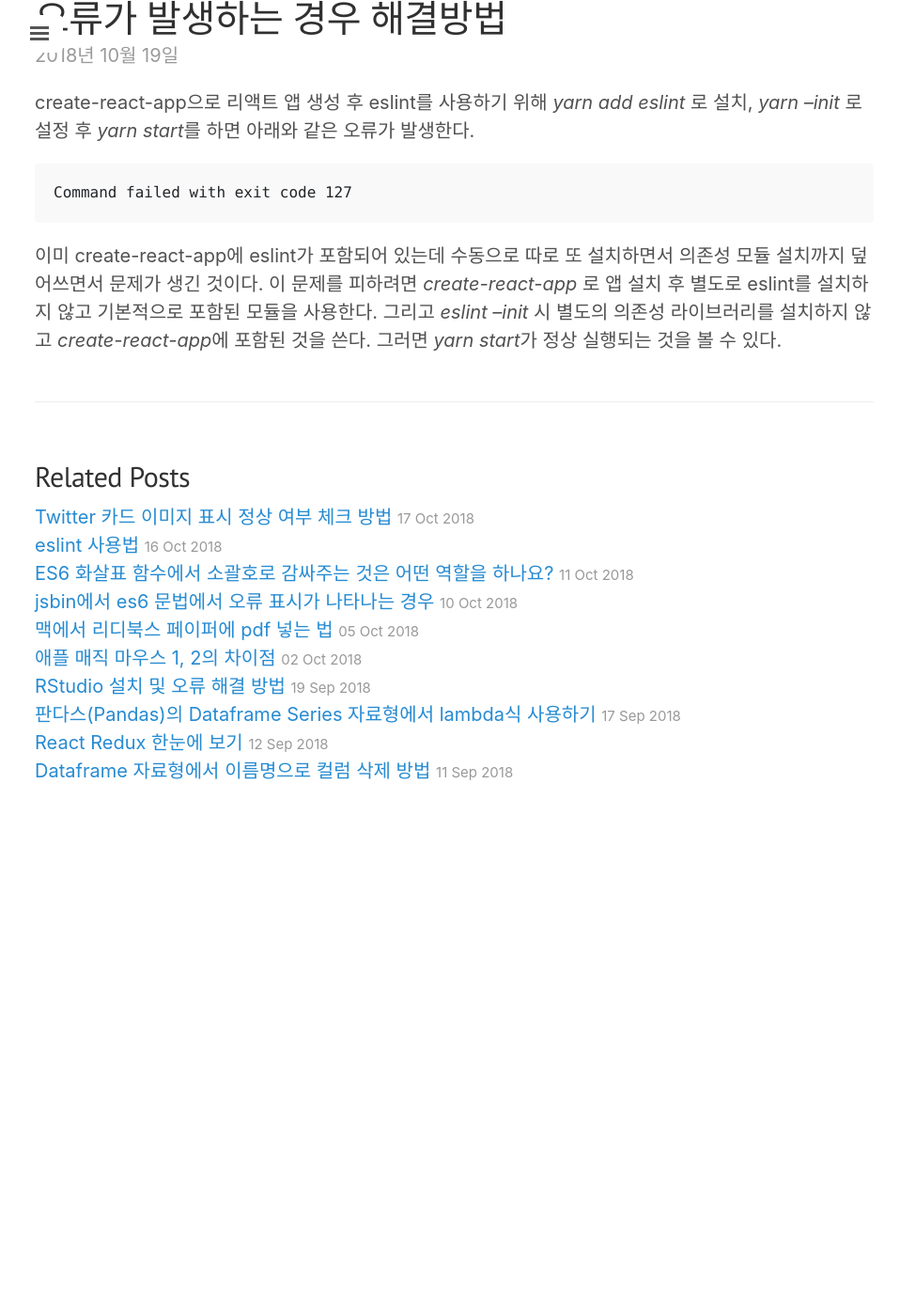
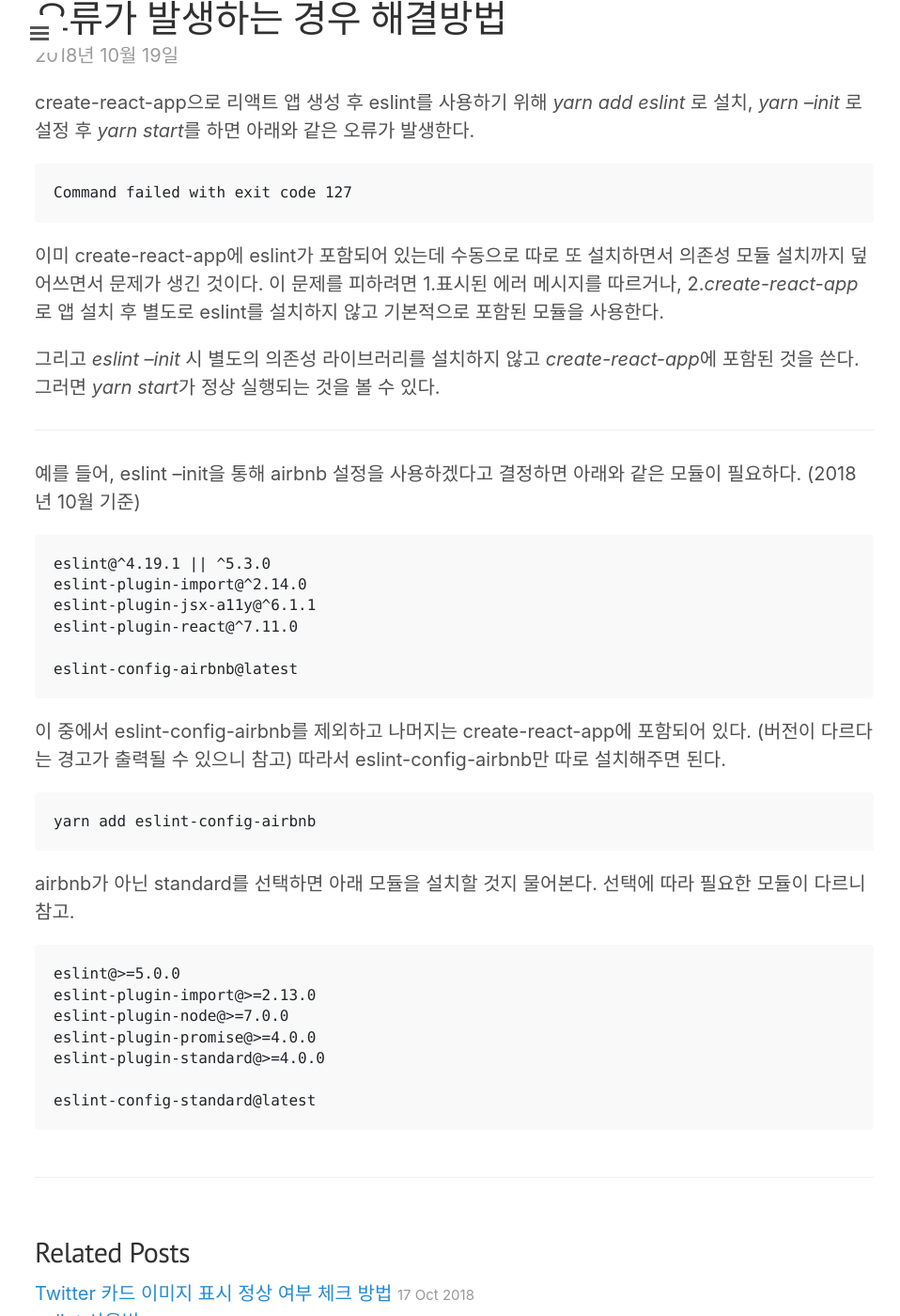
Before and after one commit to jwkcp/jwkcp.github.com, a Jekyll site: the page built from _posts/2018-10-19-how-to-resolve-eslint-error.md, in a window 1280 px wide and 1400 px high, scrolled down 218 px. Shown: the whole window at 94% size, without its empty margins (3-961 px from the left). Built offline with Jekyll 4.4.1, drawn with Linux system fonts in a browser that asks for light colours; nearby versions of some CDN libraries; comment, search, counter and statistics services are not loaded; before the commit the page ends 1241 px from its top, so only the background shows below that.

Commit message:
내용 추가

```diff
--- a/_posts/2018-10-19-how-to-resolve-eslint-error.md
+++ b/_posts/2018-10-19-how-to-resolve-eslint-error.md
@@ -11,4 +11,34 @@
 Command failed with exit code 127
 ~~~
 
-이미 create-react-app에 eslint가 포함되어 있는데 수동으로 따로 또 설치하면서 의존성 모듈 설치까지 덮어쓰면서 문제가 생긴 것이다. 이 문제를 피하려면 *create-react-app* 로 앱 설치 후 별도로 eslint를 설치하지 않고 기본적으로 포함된 모듈을 사용한다. 그리고 *eslint --init* 시 별도의 의존성 라이브러리를 설치하지 않고 *create-react-app*에 포함된 것을 쓴다. 그러면 *yarn start*가 정상 실행되는 것을 볼 수 있다.
+이미 create-react-app에 eslint가 포함되어 있는데 수동으로 따로 또 설치하면서 의존성 모듈 설치까지 덮어쓰면서 문제가 생긴 것이다. 이 문제를 피하려면 1.표시된 에러 메시지를 따르거나, 2.*create-react-app* 로 앱 설치 후 별도로 eslint를 설치하지 않고 기본적으로 포함된 모듈을 사용한다.
+
+그리고 *eslint --init* 시 별도의 의존성 라이브러리를 설치하지 않고 *create-react-app*에 포함된 것을 쓴다. 그러면 *yarn start*가 정상 실행되는 것을 볼 수 있다.
+
+---
+
+예를 들어, eslint --init을 통해 airbnb 설정을 사용하겠다고 결정하면 아래와 같은 모듈이 필요하다. (2018년 10월 기준)
+~~~
+eslint@^4.19.1 || ^5.3.0
+eslint-plugin-import@^2.14.0
+eslint-plugin-jsx-a11y@^6.1.1
+eslint-plugin-react@^7.11.0
+
+eslint-config-airbnb@latest
+~~~
+
+이 중에서 eslint-config-airbnb를 제외하고 나머지는 create-react-app에 포함되어 있다. (버전이 다르다는 경고가 출력될 수 있으니 참고) 따라서 eslint-config-airbnb만 따로 설치해주면 된다.
+~~~
+yarn add eslint-config-airbnb
+~~~
+
+airbnb가 아닌 standard를 선택하면 아래 모듈을 설치할 것지 물어본다. 선택에 따라 필요한 모듈이 다르니 참고.
+~~~
+eslint@>=5.0.0
+eslint-plugin-import@>=2.13.0
+eslint-plugin-node@>=7.0.0
+eslint-plugin-promise@>=4.0.0
+eslint-plugin-standard@>=4.0.0
+
+eslint-config-standard@latest
+~~~
```
